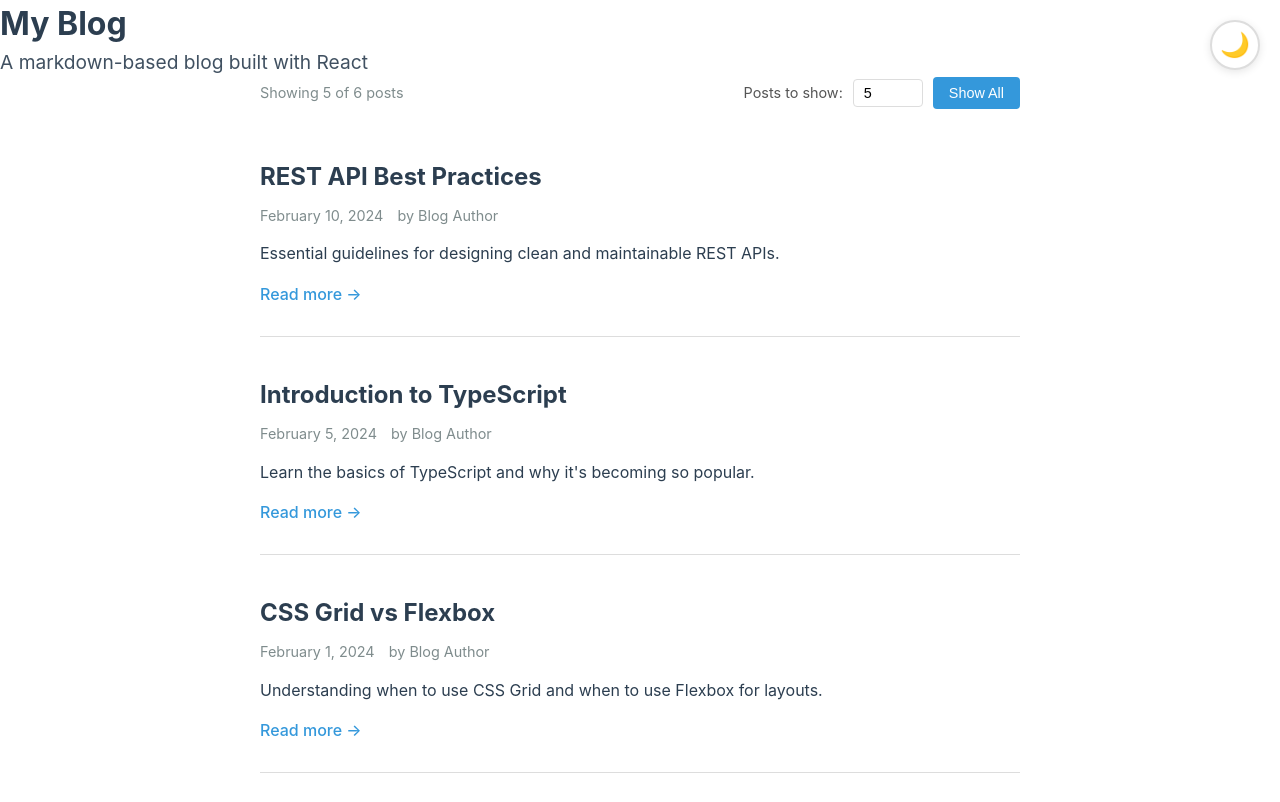
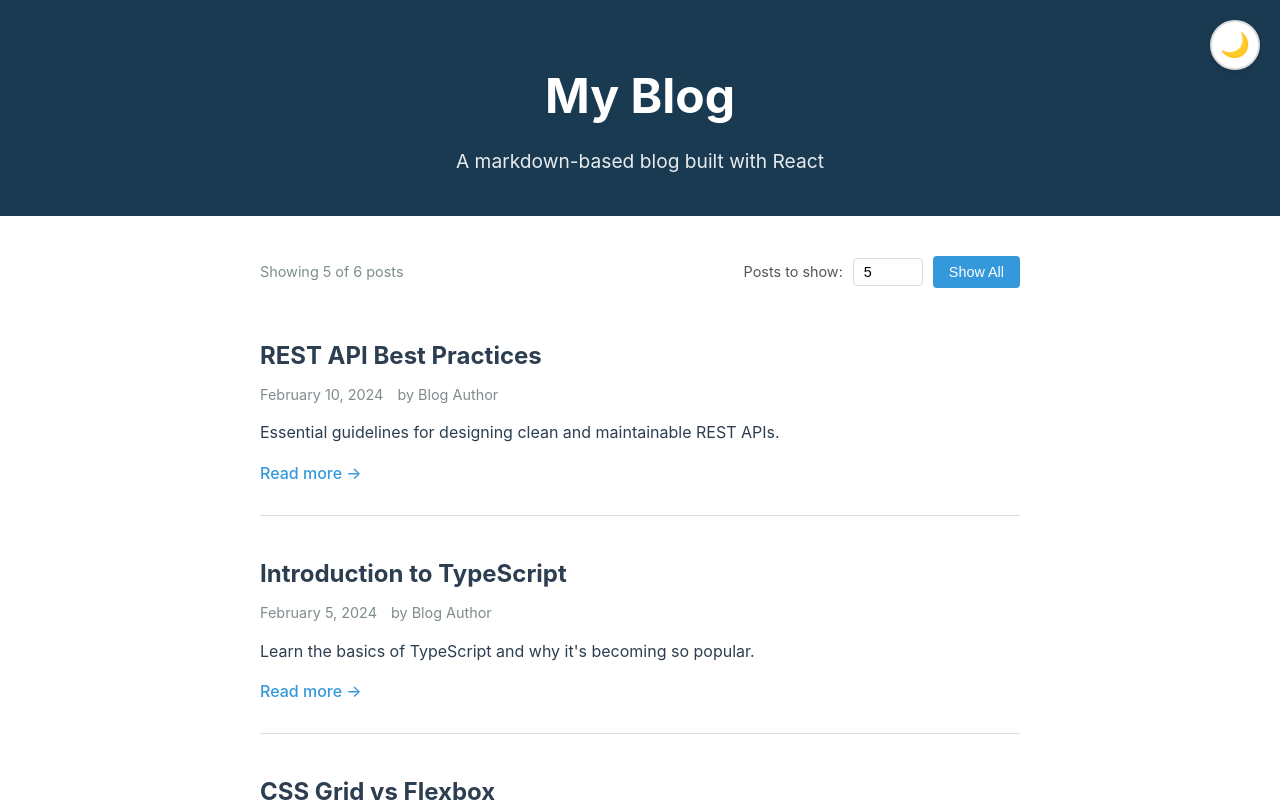
Before and after one commit to putridparrot/scriptae, a React (Vite) app: page / in a window 1280 px wide. Shown: the top 802 px of the page. Built offline with nearby package versions, Linux system fonts and the light colour scheme.

Commit message:
lost header after refactoring etc.

```diff
--- a/src/pages/Home.tsx
+++ b/src/pages/Home.tsx
@@ -100,9 +100,12 @@ const Home = () => {
 
   return (
     <div className="home">
-      <header>
+      <header className="blog-header">
         <h1>{template.site.title}</h1>
         <p className="blog-description">{template.site.description}</p>
+        {template.site.tagline && (
+          <p className="blog-tagline">{template.site.tagline}</p>
+        )}
       </header>
 
       {template.layout.home.showControls && (
```
